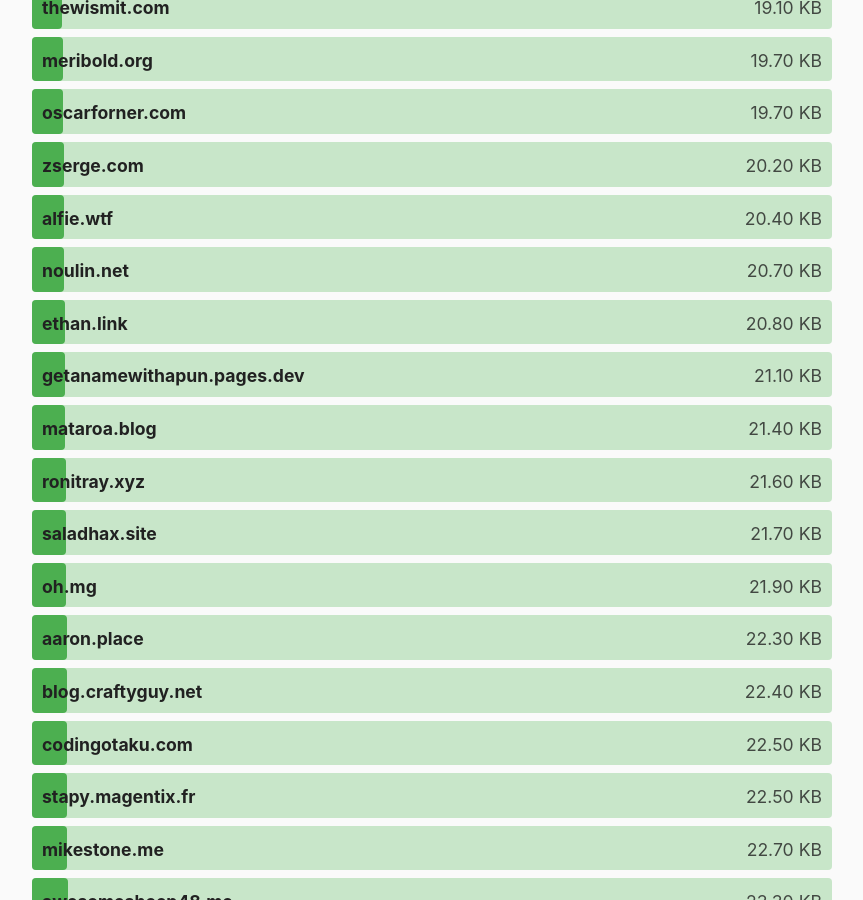
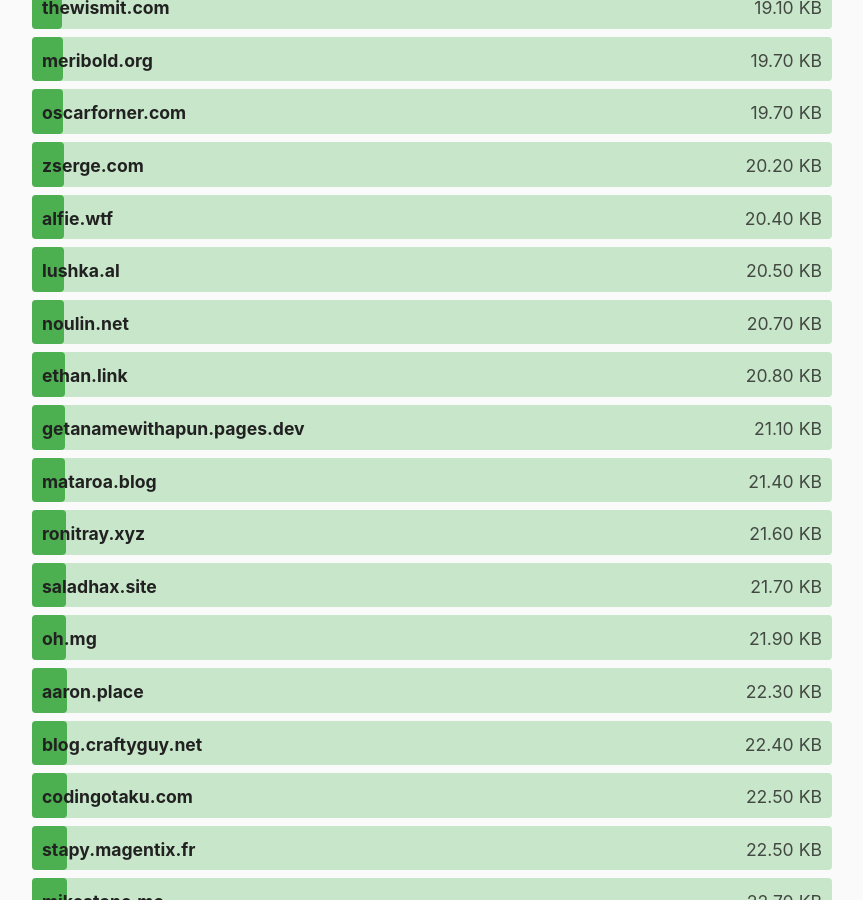
Before and after one commit to kevquirk/512kb.club, a Jekyll site: the page built from index.md, in a window 1280 px wide and 900 px high, scrolled down 6427 px. Shown: the whole window, without its empty margins (208-1071 px from the left). Built offline with Jekyll 4.4.1, drawn with Linux system fonts in a browser that asks for light colours.

Commit message:
Added lushka.al
GTMetrix results on https://gtmetrix.com/reports/lushka.al/VzsrAdPk/

```diff
--- a/_data/sites.yml
+++ b/_data/sites.yml
@@ -1118,6 +1118,11 @@
   size: 77.5
   last_checked: 2021-12-20
 
+- domain: lushka.al
+  url: https://lushka.al/
+  size: 20.5
+  last_checked: 2022-03-09
+
 - domain: lyndon.codes
   url: https://lyndon.codes/
   size: 94.9
```
